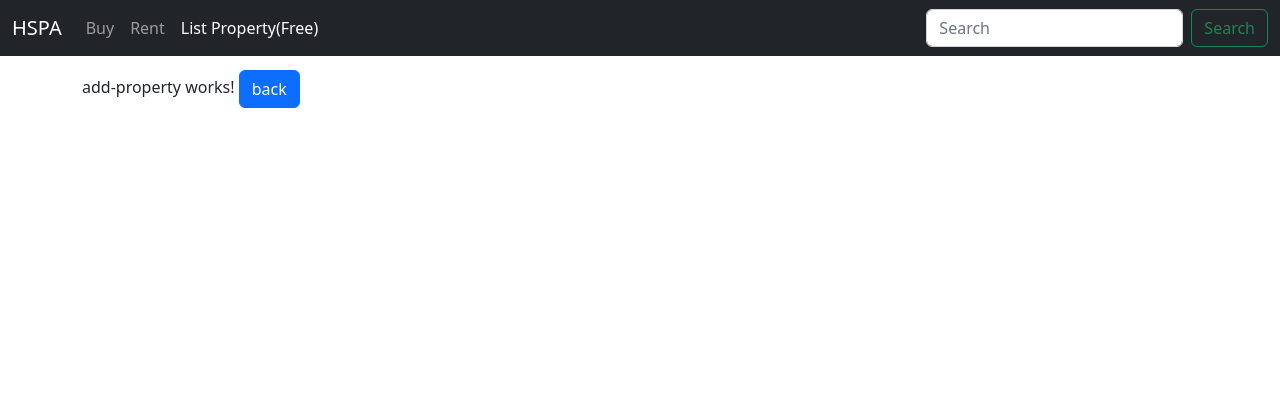
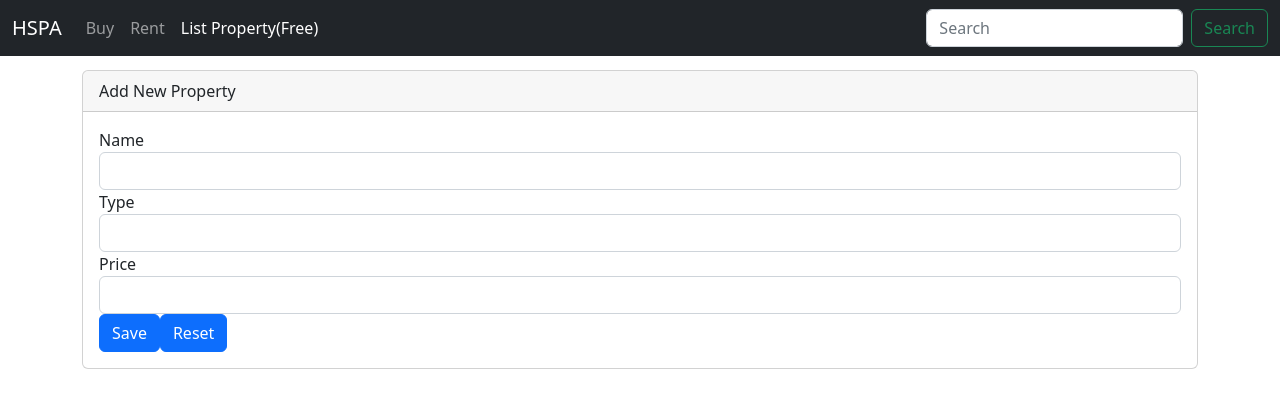
Before and after one commit to rjunction/HSPA, an Angular app in the folder frontend/: page /add-property in a window 1280 px wide. Shown: the top 408 px of the page. Built offline with nearby package versions, Linux system fonts and the light colour scheme.

Commit message:
template form

```diff
--- a/frontend/src/app/app.module.ts
+++ b/frontend/src/app/app.module.ts
@@ -10,6 +10,7 @@ import { HousingService } from './services/housing.service';
 import {RouterModule, Routes} from '@angular/router'
 import { AddPropertyComponent } from './property/add-property/add-property.component';
 import { PropertyDetailComponent } from './property/property-detail/property-detail.component';
+import { FormsModule } from '@angular/forms';
 
 const appRoutes:Routes=[
   {path:'add-property',component:AddPropertyComponent},
@@ -31,7 +32,8 @@ const appRoutes:Routes=[
     BrowserModule,
     AppRoutingModule,
     HttpClientModule,
-    RouterModule.forRoot(appRoutes)
+    RouterModule.forRoot(appRoutes),
+    FormsModule
   ],
   providers: [HousingService],
   bootstrap: [AppComponent]
--- a/frontend/src/app/property/add-property/add-property.component.css
+++ b/frontend/src/app/property/add-property/add-property.component.css
@@ -0,0 +1,6 @@
+.ng-invalid.ng-touched{
+  border-color: red;
+}
+.error-block{
+  color: red;
+}
--- a/frontend/src/app/property/add-property/add-property.component.html
+++ b/frontend/src/app/property/add-property/add-property.component.html
@@ -1,4 +1,32 @@
-<p>
-  add-property works!
-  <button class="btn btn-primary" (click)="onBack()">back</button>
-</p>
+<div class="card">
+  <div class="card-header">
+    Add New Property
+  </div>
+  <div class="card-body">
+    <form (ngSubmit)="onSubmit(form)" #form="ngForm">
+      <div class="form-group col-12">
+        <label for="name">Name</label>
+        <input type="text" class="form-control" #propName="ngModel" ngModel name="Name" required minlength="5">
+
+        <span *ngIf="!propName.valid && propName.touched" class="error-block">
+        <span *ngIf="propName.errors?.['required']"> Please Enter Name</span>
+        <span *ngIf="propName.errors?.['minlength']"> Minimum Length 5</span>
+        </span>
+
+      </div>
+      <div class="form-group col-12">
+        <label for="type">Type</label>
+        <input type="text" class="form-control" ngModel name="Type">
+      </div>
+      <div class="form-group col-12">
+        <label for="price">Price</label>
+        <input type="text" class="form-control" ngModel name="Price">
+      </div>
+      <div class="form-group col-12">
+        <!-- <button [disabled]="!form.valid" type="submit" class="btn btn-primary mr-2">Save</button> -->
+        <button type="submit" class="btn btn-primary mr-2">Save</button>
+        <button type="reset" class="btn btn-primary">Reset</button>
+      </div>
+    </form>
+  </div>
+</div>
--- a/frontend/src/app/property/add-property/add-property.component.ts
+++ b/frontend/src/app/property/add-property/add-property.component.ts
@@ -1,4 +1,5 @@
-import { Component, OnInit } from '@angular/core';
+import { Component, OnInit, ViewChild } from '@angular/core';
+import { NgForm } from '@angular/forms';
 import { Router } from '@angular/router';
 
 @Component({
@@ -7,7 +8,8 @@ import { Router } from '@angular/router';
   styleUrls: ['./add-property.component.css']
 })
 export class AddPropertyComponent implements OnInit {
-
+  // @ViewChild("form")
+  // addPropertyForm!: NgForm;
   constructor(private router:Router) { }
 
   ngOnInit() {
@@ -15,4 +17,12 @@ export class AddPropertyComponent implements OnInit {
   onBack(){
       this.router.navigate(['/'])
   }
+  onSubmit(form:NgForm){
+    console.log(form);
+
+
+  }
+  // onSubmit(){
+  //   console.log(this.addPropertyForm);
+  // }
 }
--- a/frontend/src/app/property/property-card/property-card.component.html
+++ b/frontend/src/app/property/property-card/property-card.component.html
@@ -3,7 +3,7 @@
     <div class="card-imgWrapper">
   <img src="assets/images/house-default.jpg" class="card-img-top">
   <ul class="list-inline text-center memberIcons animate">
-  <li class="list-inline-item"><button class="btn btn-primary" routerLink="property-detail/{{property.Id}}"><i class="fa-solid fa-pen-to-square"></i></button></li>
+  <li class="list-inline-item"><button class="btn btn-primary" routerLink="/property-detail/{{property.Id}}"><i class="fa-solid fa-pen-to-square"></i></button></li>
   <li class="list-inline-item"><button class="btn btn-primary"><i class="fa-solid fa-address-book"></i></button></li>
   </ul>
 </div>
```
